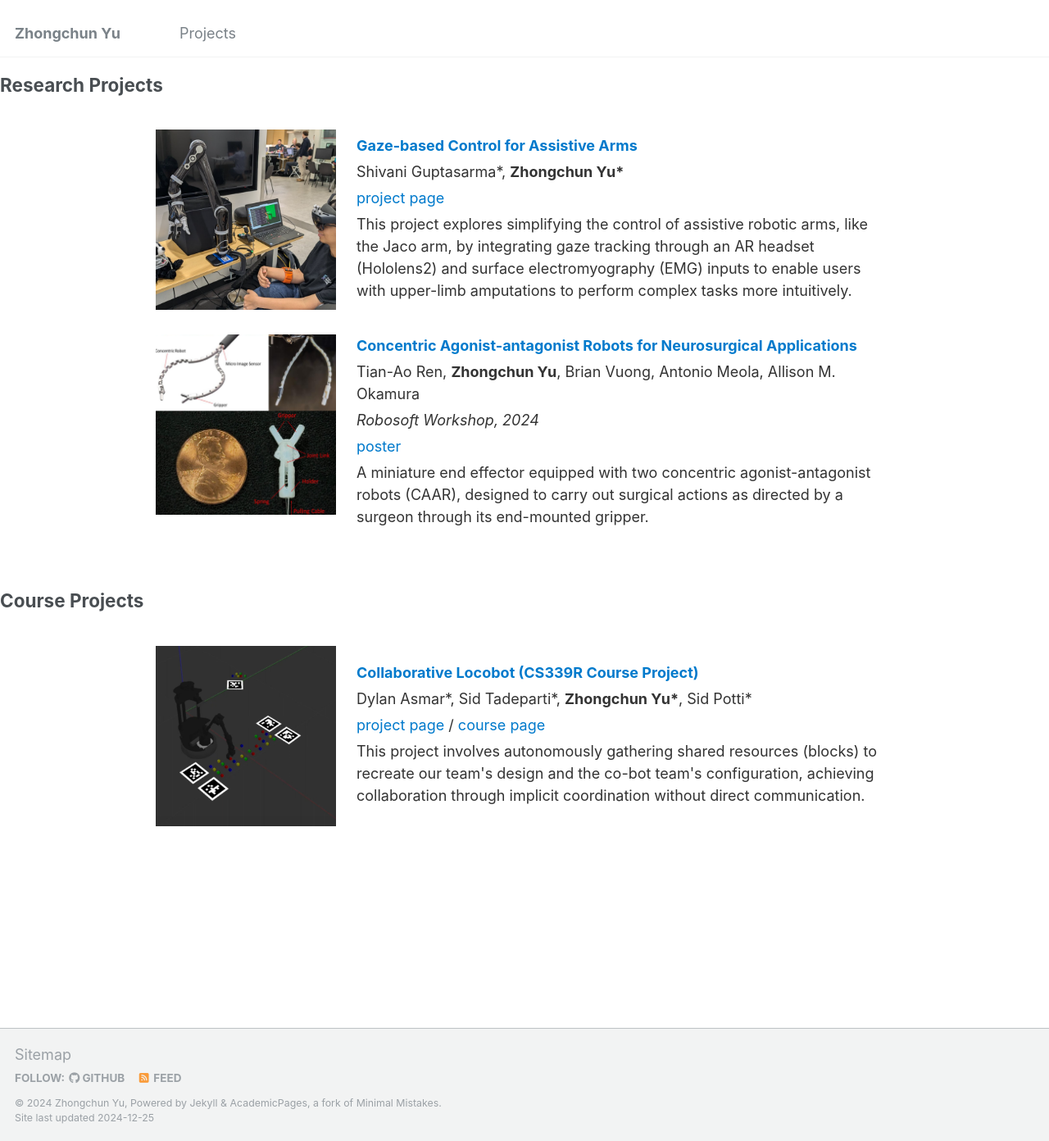
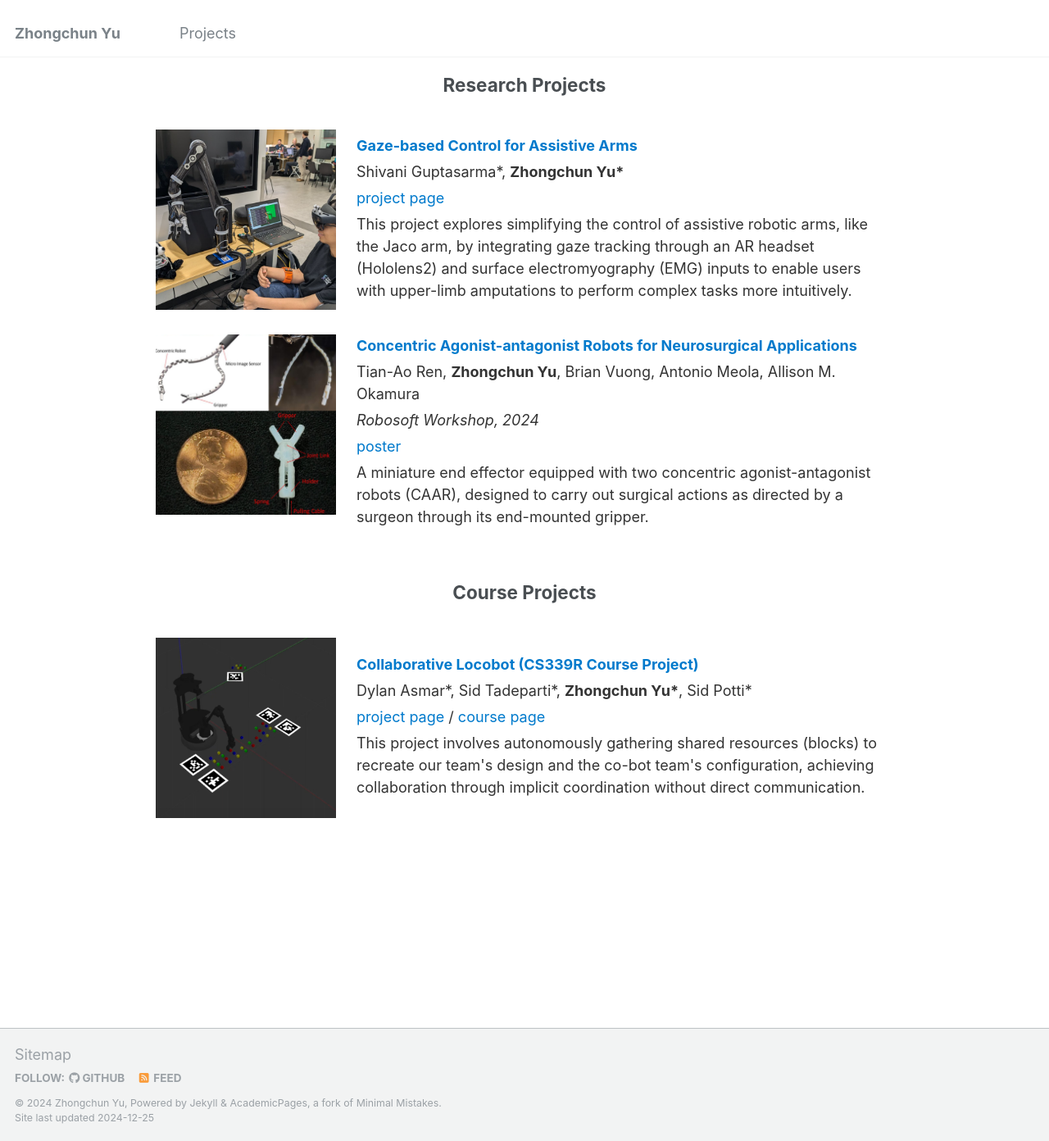
Before and after one commit to yuzhongchun17/yuzhongchun17.github.io, a Jekyll site: the page built from _pages/research.html, in a window 1280 px wide and 1392 px high. Shown: the whole window at 82% size. Built offline with Jekyll 4.4.1, drawn with Linux system fonts in a browser that asks for light colours.

Commit message:
Update research.html

```diff
--- a/_pages/research.html
+++ b/_pages/research.html
@@ -218,7 +218,7 @@ permalink: /research/
 
 </head>
 <body>
-  <h2 style="text-align: left; margin-top: 20px;">Research Projects</h2>
+  <h2 style="text-align: center; margin-top: 20px;">Research Projects</h2>
   <table class="research-table">
     <!-- First Research Project -->
     <tr onmouseout="cat4d_stop()" onmouseover="cat4d_start()">
@@ -282,7 +282,7 @@ permalink: /research/
     </tr>
   </table>
 
-  <h2 style="text-align: left; margin-top: 40px;">Course Projects</h2>
+  <h2 style="text-align: center; margin-top: 30px;">Course Projects</h2>
   <table class="research-table">
     <!-- Second Research Project -->
     <tr onmouseout="cat4d_stop()" onmouseover="cat4d_start()">
```
